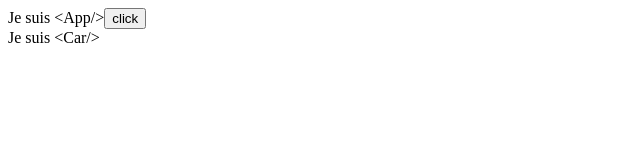
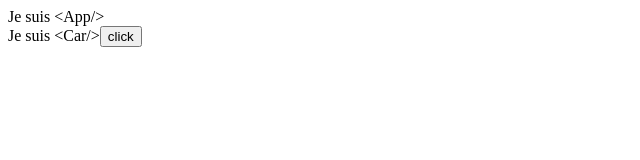
Before and after one commit to johannpa/React-test, a React (Create React App) app: page / in a window 1280 px wide. Shown: the top 160 px of the page, without its empty margins (0-640 px from the left). Built offline with nearby package versions, Linux system fonts and the light colour scheme.

Commit message:
Use the function of the parent in the child

```diff
--- a/src/App.jsx
+++ b/src/App.jsx
@@ -13,8 +13,7 @@ export function App() {
     <>
       <div>
         Je suis {"<App/>"}
-        <button onClick={hello}>click</button>
-        <Car />
+        <Car onCarClick={hello} />
       </div>
     </>
   );
--- a/src/components/Car/Car.jsx
+++ b/src/components/Car/Car.jsx
@@ -1,5 +1,10 @@
 import React from "react";
 
-export function Car() {
-  return <div>Je suis {"<Car/>"}</div>;
+export function Car(props) {
+  return (
+    <div>
+      Je suis {"<Car/>"}
+      <button onClick={props.onCarClick}>click</button>
+    </div>
+  );
 }
```
